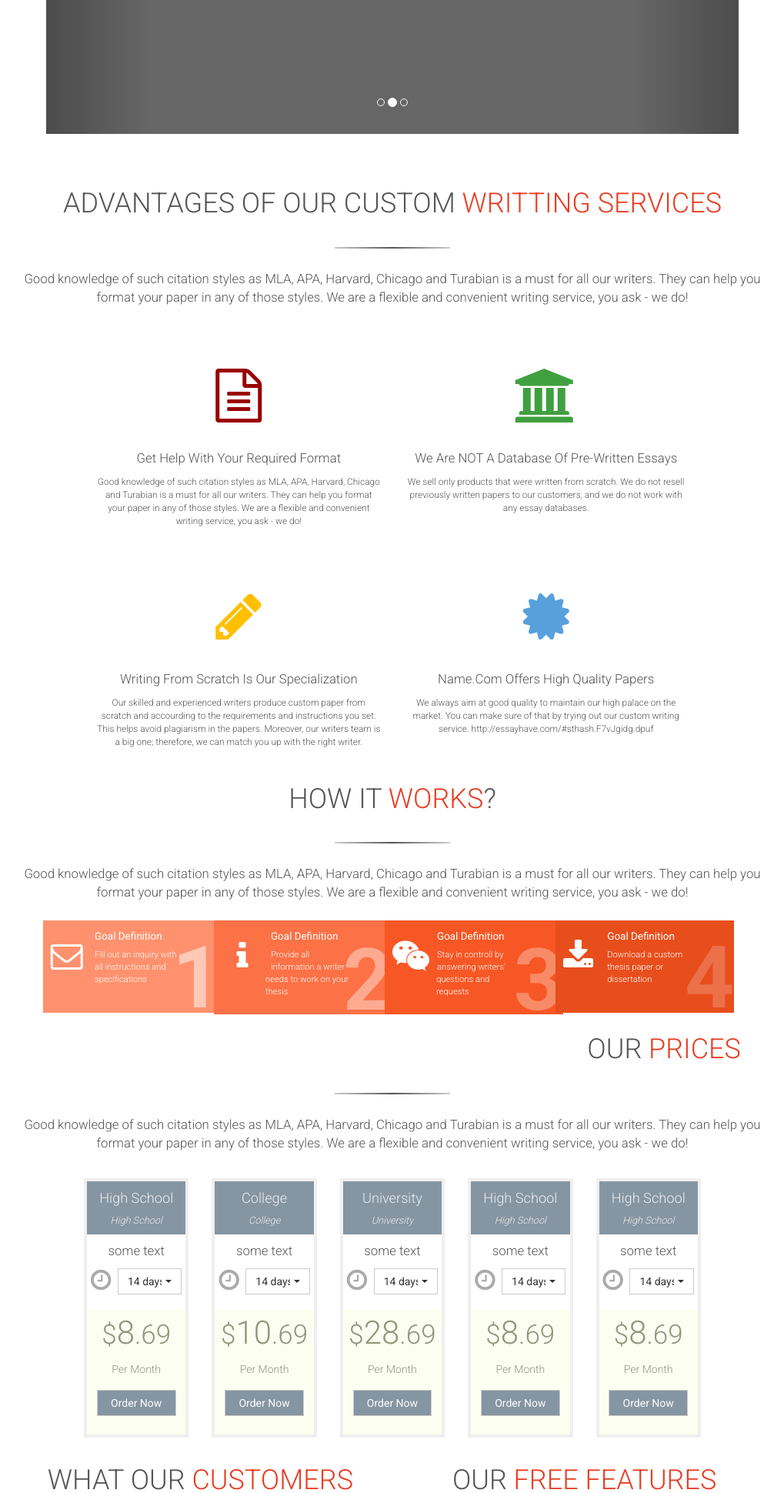
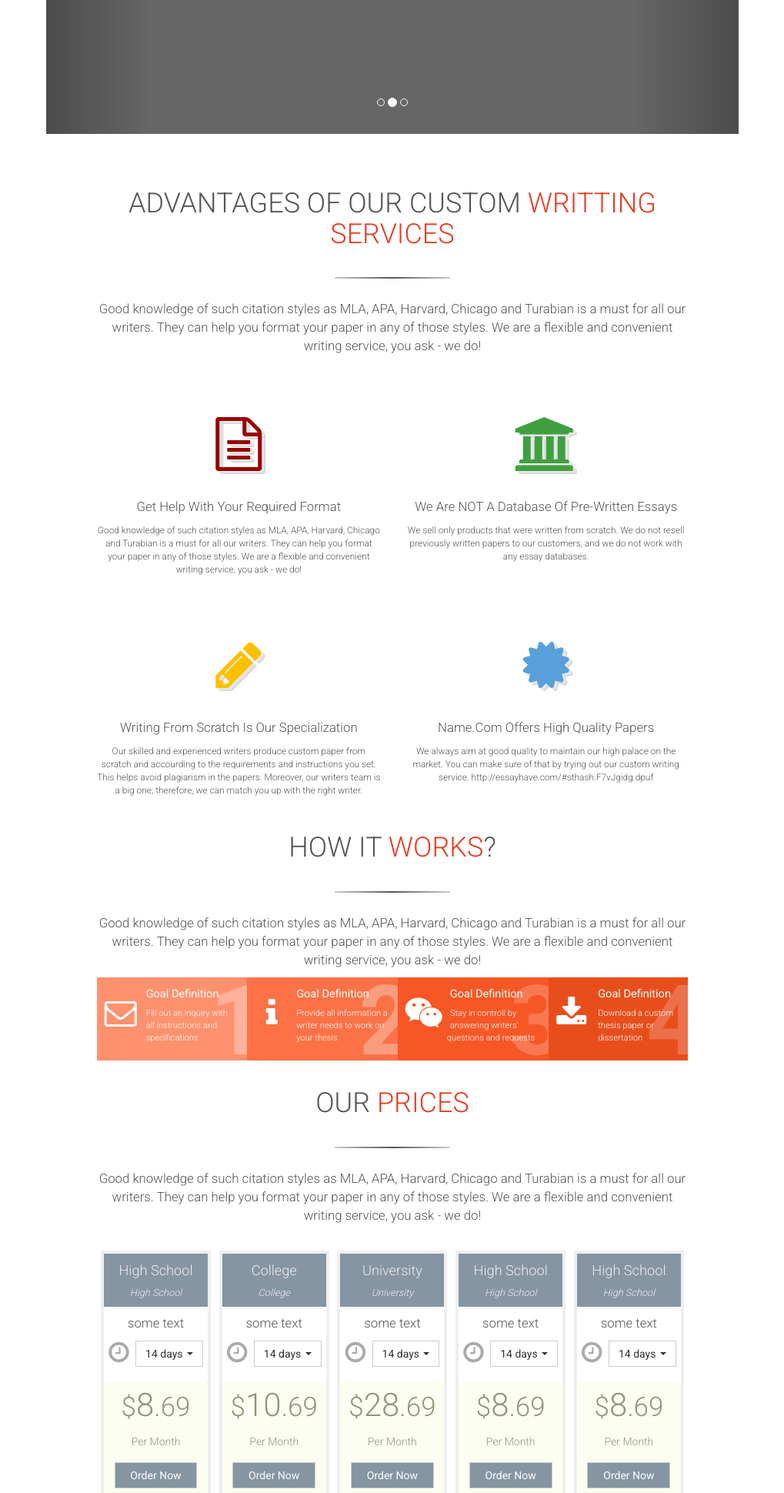
Before and after one commit to qfoxic/EssayCoffeeUI, a Django app: template templates/html/home.html in a window 1280 px wide. Shown: the part 424-2364 px from the top of the page at 77% size, without its empty margins (130-1149 px from the left). Run offline with Django 3.2, Linux system fonts and the light colour scheme; the template is opened without the code that fills it, so the values that code supplies are empty; parts of the project's set-up code (start-up, migrations or seed data) failed here and were passed over; some libraries are stand-ins or nearby versions.

Commit message:
fixed page layout add turn bars into tables for better rendering

```diff
--- a/static/css/home.css
+++ b/static/css/home.css
@@ -55,6 +55,7 @@
 .big_icon > i {
 	margin: 1em auto .5em;
 	font-size: 5em;
+	text-shadow: 3px 2px 0 rgb(232, 232, 232), 5px 4px 0 rgba(0, 0, 0, 0.15);
 }
 i.red {
 	color: #990000;
@@ -116,6 +117,10 @@
 	-o-transition: .3s;
 	transition: .3s;
 }
+.price_holder {
+	width: 93%;
+	margin: 0 auto;
+}
 .price_holder > p.control > span {
 	display: block;
 	clear: both;
@@ -154,9 +159,52 @@
 	font-size: .7em;
 	margin-top: .5em;
 }
+table.price_bar, table.red_bar {
+	width: 100%;
+}
+td.card {
+	position: relative;
+	min-height: 120px;
+	padding: 0;
+	color: #fff;
+	vertical-align: top;
+}
+
+td.card > p {
+	vertical-align: top;
+	font-size: .8em;
+	padding: 1em 1.1em 1em 64px;
+	color: #fff;
+	z-index: 10 !important;
+}
+td.card > p > span.title {
+	display: inline-block;
+	font-size: 1.3em;
+	font-weight: normal;
+	margin-bottom: .5em;
+}
+
+td.card1 {
+	background-color: #FF916E;
+}
+td.card2 {
+	background-color: #FC7146;
+	/*margin-left: -10px;*/
+}
+td.card3 {
+	background-color: #F75725;
+	/*margin-left: -10px;*/
+}
+td.card4 {
+	background-color: #E84E1C;
+	/*margin-left: -10px;*/
+}
+/*
 ul.red_bar {
 	display: block;
 	clear: both;
+	margin: 0;
+	padding: 0;
 }
 ul.red_bar > li {
 	display: block;
@@ -166,7 +214,7 @@
 	min-height: 120px;
 	color: #fff;
 	padding: 0;
-    margin: 1em 0 2em -10px;
+	margin: 1em 0 2em;
 }
 ul.red_bar > li > p {
 	font-size: .8em;
@@ -174,10 +222,11 @@
 	color: #fff;
 	z-index: 10 !important;
 }
+*/
 strong.idigit {
 	bottom: 0;
 	display: block;
-    font-size: 8em;
+	font-size: 9em;
 	font-weight: bolder;
 	line-height: 80%;
 	margin: 0;
@@ -235,17 +284,18 @@
 }
 div.benefits i {
 	color: #8595a2;
-    clear:both;
+	clear: both;
 	margin-bottom: .5em;
-    display:block;
+	display: block;
 }
 div.benefits span {
-    font-size: 1.8em;
+	font-size: 1.6em;
 	font-weight: 100;
 }
 h1.hr {
 	border-bottom: 10px solid #eee;
-    padding-bottom:16px;
+	padding-bottom: 16px;
+	font-size: 2em;
 }
 div.footer p {
 	color: #999;
--- a/templates/html/home.html
+++ b/templates/html/home.html
@@ -27,7 +27,7 @@
         {% include "html/home_index.html" %}
         {% include "html/footer.html" %}
     </body>
-    <script src="//ajax.googleapis.com/ajax/libs/jquery/2.1.0/jquery.min.js" type="text/javascript"></script>
+    <script src="//ajax.googleapis.com/ajax/libs/jquery/2.1.1/jquery.min.js" type="text/javascript"></script>
     <script src="//netdna.bootstrapcdn.com/bootstrap/3.2.0/js/bootstrap.min.js" type="text/javascript"></script>
     <script src="{{ STATIC_URL }}js/lib/bootstrap-select.min.js" type="text/javascript"></script>
     <script src="{{ STATIC_URL }}js/home.js" type="text/javascript"></script>
--- a/templates/html/home_index.html
+++ b/templates/html/home_index.html
@@ -1,7 +1,9 @@
 {% load webdesign %}
 <div class="conatiner" style="padding:2.5em 4em 4em">
     <div class="row">
-        <div class="col-md-10 col-md-offset-1">
+        <div class="col-md-8 col-md-offset-2">
+            <div class="row">
+                <div class="col-md-12">
                     <h1 class="big_title">Advantages of our custom <b>writting services</b></h1>
                     <hr class="divider">
                     <p class="text-center">
@@ -11,7 +13,7 @@
                 </div>
             </div>
             <div class="row">
-        <div class="col-md-4 col-md-offset-2">
+                <div class="col-md-6">
                     <div class="big_icon">
                         <i class="fa fa-file-text-o red"></i>
                     </div>
@@ -22,7 +24,7 @@
                         Good knowledge of such citation styles as MLA, APA, Harvard, Chicago and Turabian is a must for all our writers. They can help you format your paper in any of those styles. We are a flexible and convenient writing service, you ask - we do!
                     </p>
                 </div>
-        <div class="col-md-4">
+                <div class="col-md-6">
                     <div class="big_icon">
                         <i class="fa fa-university green"></i>
                     </div>
@@ -35,7 +37,7 @@
                 </div>
             </div>
             <div class="row">
-        <div class="col-md-4 col-md-offset-2">
+                <div class="col-md-6">
                     <div class="big_icon">
                         <i class="fa fa-pencil yellow"></i>
                     </div>
@@ -46,7 +48,7 @@
                         Our skilled and experienced writers produce custom paper from scratch and accourding to the requirements and instructions you set. This helps avoid plagiarism in the papers. Moreover, our writers team is a big one; therefore, we can match you up with the right writer.
                     </p>
                 </div>
-        <div class="col-md-4">
+                <div class="col-md-6">
                     <div class="big_icon">
                         <i class="fa fa-certificate blue"></i>
                     </div>
@@ -58,22 +60,44 @@
                     </p>
                 </div>
             </div>
-    <!--
             <div class="row">
-    <div class="col-md-10 col-md-offset-1">
-    <div class="bar">
-    {% lorem %}
-    </div>
-    </div>
-    </div>
-    -->
-    <div class="row">
-        <div class="col-md-10 col-md-offset-1">
+                <div class="col-md-12">
                     <h1 class="big_title">How it <b>Works</b>?</h1>
                     <hr class="divider">
                     <p class="text-center">
                         Good knowledge of such citation styles as MLA, APA, Harvard, Chicago and Turabian is a must for all our writers. They can help you format your paper in any of those styles. We are a flexible and convenient writing service, you ask - we do!
                     </p>
+                    <table class="red_bar">
+                        <tbody>
+                            <tr>
+                                <td class="card card1"><strong class="idigit" style="opacity:.3; margin-right:-24px">1</strong><i class="fa fa-envelope-o icard"></i>
+                                <p>
+                                    <span class="title">Goal Definition</span>
+                                    <br>
+                                    Fill out an inquiry with all instructions and specifications
+                                </p></td>
+                                <td class="card card2"><strong class="idigit" style="opacity:.3; margin-right:-22px">2</strong><i class="fa fa-info icard" style="width:64px;text-align:center;"></i>
+                                <p>
+                                    <span class="title">Goal Definition</span>
+                                    <br>
+                                    Provide all information a writer needs  to work on your thesis
+                                </p></td>
+                                <td class="card card3"><strong class="idigit" style="opacity:.2; margin-right:-22px">3</strong><i class="fa fa-wechat icard"></i>
+                                <p>
+                                    <span class="title">Goal Definition</span>
+                                    <br>
+                                    Stay in controll by answering writers' questions and requests
+                                </p></td>
+                                <td class="card card4"><strong class="idigit" style="opacity:.2; margin-right:-18px">4</strong><i class="fa fa-download icard"></i>
+                                <p>
+                                    <span class="title">Goal Definition</span>
+                                    <br>
+                                    Download a custom thesis paper or dissertation
+                                </p></td>
+                            </tr>
+                        </tbody>
+                    </table>
+                    <!--
                     <ul class="red_bar">
                     <li class="card1">
                     <strong class="idigit">1</strong>
@@ -112,13 +136,15 @@
                     </p>
                     </li>
                     </ul>
+                    -->
                     <h1 class="big_title">Our <b>Prices</b></h1>
                     <hr class="divider">
                     <p class="text-center" style="margin-bottom:2em;">
                         Good knowledge of such citation styles as MLA, APA, Harvard, Chicago and Turabian is a must for all our writers. They can help you format your paper in any of those styles. We are a flexible and convenient writing service, you ask - we do!
                     </p>
-            <div class="row">
-                <div class="col-md-2 col-md-offset-1">
+                    <table class="price_bar">
+                        <tr>
+                            <td>
                             <div class="price_holder">
                                 <p class="title text-center">
                                     High School<span>High School</span>
@@ -138,9 +164,8 @@
                                     $<big>8</big>.69<span>Per Month</span>
                                     <a class="btn btn-default" href="#">Order Now</a>
                                 </p>
-                    </div>
-                </div>
-                <div class="col-md-2">
+                            </div></td>
+                            <td>
                             <div class="price_holder">
                                 <p class="title text-center">
                                     College<span>College</span>
@@ -160,9 +185,8 @@
                                     $<big>10</big>.69<span>Per Month</span>
                                     <a class="btn btn-default" href="#">Order Now</a>
                                 </p>
-                    </div>
-                </div>
-                <div class="col-md-2">
+                            </div></td>
+                            <td>
                             <div class="price_holder">
                                 <p class="title text-center">
                                     University<span>University</span>
@@ -182,9 +206,8 @@
                                     $<big>28</big>.69<span>Per Month</span>
                                     <a class="btn btn-default" href="#">Order Now</a>
                                 </p>
-                    </div>
-                </div>
-                <div class="col-md-2">
+                            </div></td>
+                            <td>
                             <div class="price_holder">
                                 <p class="title text-center">
                                     High School<span>High School</span>
@@ -204,9 +227,8 @@
                                     $<big>8</big>.69<span>Per Month</span>
                                     <a class="btn btn-default" href="#">Order Now</a>
                                 </p>
-                    </div>
-                </div>
-                <div class="col-md-2">
+                            </div></td>
+                            <td>
                             <div class="price_holder">
                                 <p class="title text-center">
                                     High School<span>High School</span>
@@ -226,19 +248,18 @@
                                     $<big>8</big>.69<span>Per Month</span>
                                     <a class="btn btn-default" href="#">Order Now</a>
                                 </p>
-                    </div>
-                </div>
-            </div>
-        </div>
+                            </div></td>
+                        </tr>
+                    </table>
                 </div>
                 <div class="row">
-        <div class="col-md-5 col-md-offset-1">
+                    <div class="col-md-6">
                         <h1 class="big_title hr"> What Our <b>Customers Say</b>?</h1>
                         <p>
                             Are there times when you have multiple assignments from different classes that are due all around the same times? Are there times when you feel like you are just too swamped with all of the school work that you have to do? Are you worried about your GPA because there are times when you do not get all of your work completed for lack of time? If you answered "yes" to these questions, then you are not the only one. Many students get weighed down with their school work, but many of them have also found help with their assignments, particularly with their essays. How do they do it? They buy essay online help. This solves their dilemmas of having way too much work to do and not enough time to do it.
                         </p>
                     </div>
-        <div class="col-md-5">
+                    <div class="col-md-6">
                         <h1 class="big_title hr">Our <b>Free Features</b></h1>
                         <ul class="fa-ul home-list">
                             <li>
@@ -264,10 +285,21 @@
                     Good knowledge of such citation styles as MLA, APA, Harvard, Chicago and Turabian is a must for all our writers. They can help you format your paper in any of those styles. We are a flexible and convenient writing service, you ask - we do!
                 </p>
                 <div class="row benefits">
-        <div class="col-md-3 big_icon"><i class="fa fa-clock-o"></i><span>Quick Delivery</span></div>
-        <div class="col-md-3 big_icon"><i class="fa fa-reply-all"></i><span>100% Money Back</span></div>
-        <div class="col-md-3 big_icon"><i class="fa fa-support"></i><span>24/7 Live Support</span></div>
-        <div class="col-md-3 big_icon"><i class="fa fa-tag"></i><span>Affordable Price</span></div>
+                    <div class="col-md-3 big_icon">
+                        <i class="fa fa-clock-o"></i><span>Quick Delivery</span>
+                    </div>
+                    <div class="col-md-3 big_icon">
+                        <i class="fa fa-reply-all"></i><span>100% Money Back</span>
+                    </div>
+                    <div class="col-md-3 big_icon">
+                        <i class="fa fa-support"></i><span>24/7 Live Support</span>
+                    </div>
+                    <div class="col-md-3 big_icon">
+                        <i class="fa fa-tag"></i><span>Affordable Price</span>
+                    </div>
+                </div>
+            </div>
+        </div>
     </div>
 </div>
 <div class="footer">
```
Lines whose indentation alone changed are shown as unchanged.
